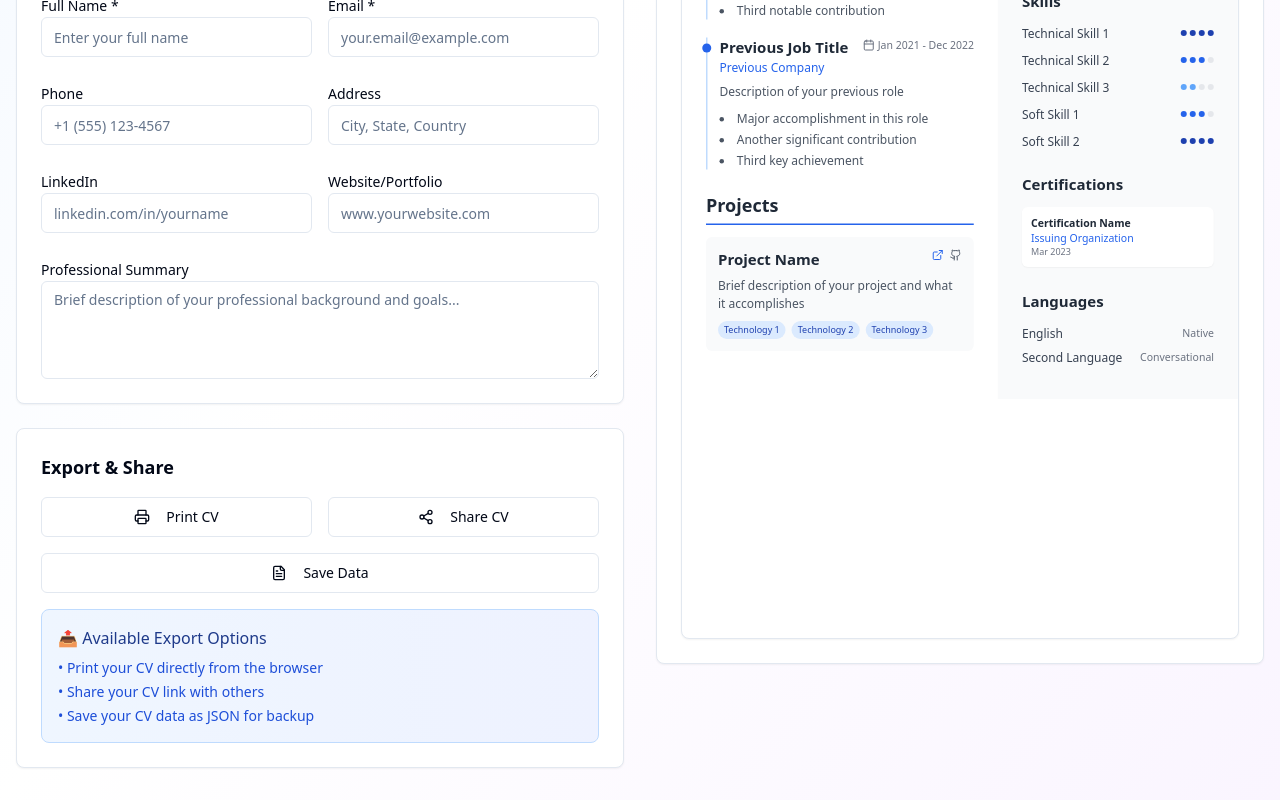
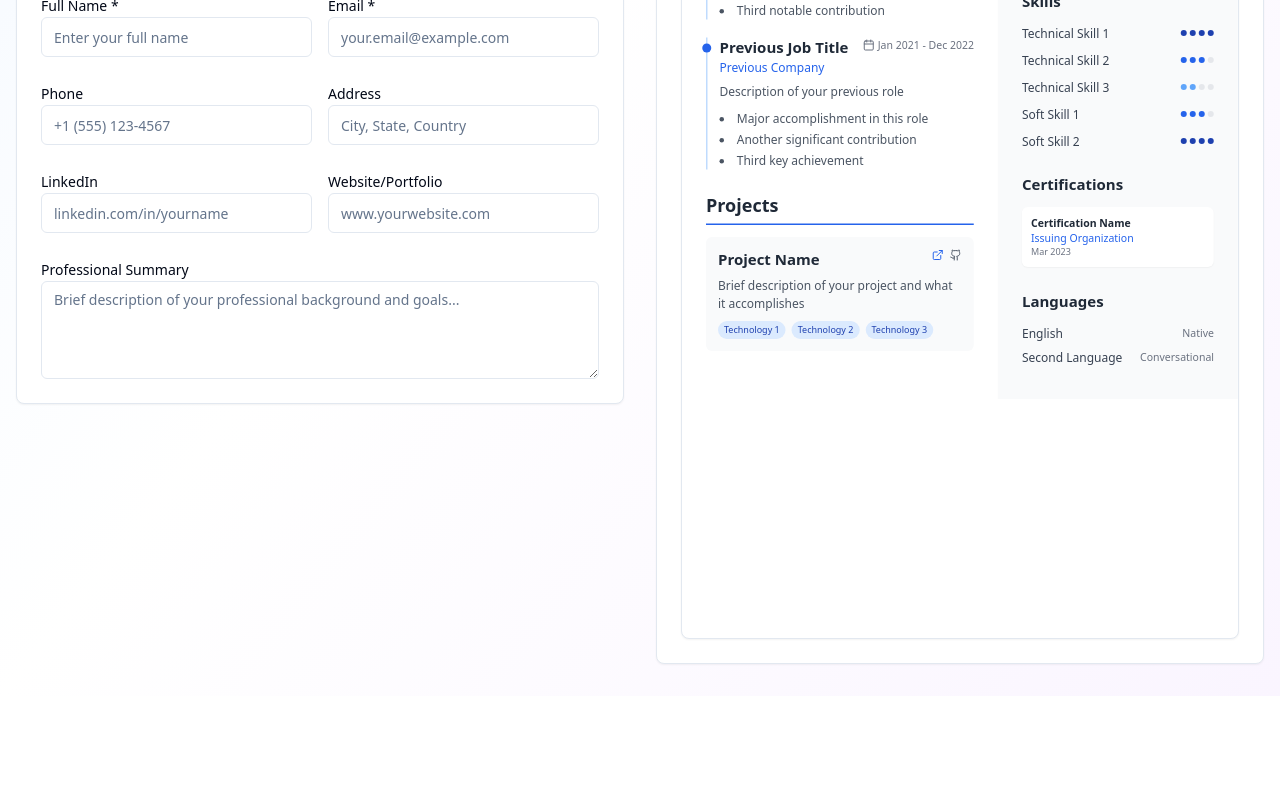
Before and after one commit to Nikusha-Chitinashvili/fresh-cv-atelier-03, a React (Vite) app: page / in a window 1280 px wide. Shown: the part 871-1671 px from the top of the page. After the commit the page ends 1567 px from the top, so only its background shows below. Built offline with nearby package versions, Linux system fonts and the light colour scheme.

Commit message:
Remove export section and functionality
Removed the entire export section and its associated functionality, including image, PDF, and data export options.

```diff
--- a/src/pages/Index.tsx
+++ b/src/pages/Index.tsx
@@ -1,9 +1,7 @@
-
 import { useState } from 'react';
 import { CVForm } from '@/components/CVForm';
 import { CVPreview } from '@/components/CVPreview';
 import { ColorSelector } from '@/components/ColorSelector';
-import { ExportTools } from '@/components/ExportTools';
 import { Header } from '@/components/Header';
 import { CVData } from '@/types/cv';
 
@@ -126,7 +124,6 @@ const Index = () => {
               activeSection={activeSection}
               setActiveSection={setActiveSection}
             />
-            <ExportTools cvData={cvData} template="modern" />
           </div>
 
           <div className="lg:sticky lg:top-8">
```
